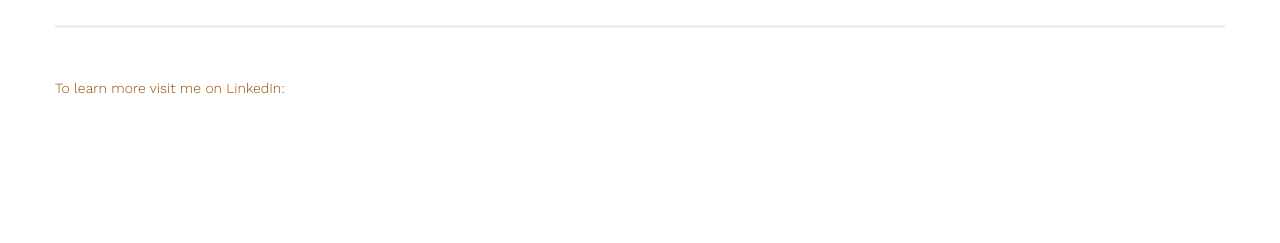
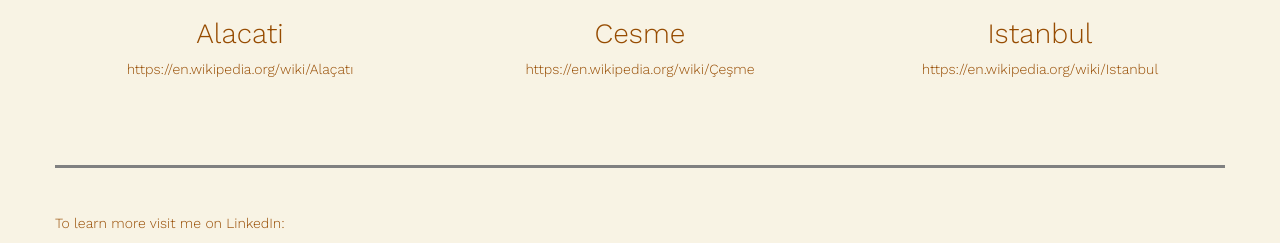
Before and after one commit to GreenGiraffe1/Anatolian-Travels, a PHP site: page / in a window 1280 px wide. Shown: the part 1089-1332 px from the top of the page. Before the commit the page ends 1183 px from the top, so only its background shows below. Run offline with PHP 8.4, Linux system fonts and the light colour scheme; some libraries are stand-ins or nearby versions; some web fonts are replaced.

Commit message:
Set background color & final element spacing

```diff
--- a/css/style.css
+++ b/css/style.css
@@ -8,6 +8,7 @@
     font-weight: 300;
     /*color: #747704;*/
     color: #964b00;
+    background: #f8f3e4;
 
     /*font-family: 'Merriweather', serif;*/
 }
@@ -41,6 +42,7 @@
 hr {
     /*color: gray;*/
     border-width: 3px;
+    border-color: grey;
 }
 
 .img-responsive {
@@ -67,7 +69,8 @@
 }
 
 .featured-annoucer {
-
+    margin-bottom: 2.5em;
+    margin-top: 3.5em;
 }
 em {
     border-width: 3px;
@@ -84,12 +87,24 @@
 }
 
 .social-links p {
-    padding-top: 30px;
+    padding-top: 25px;
 }
 
 .social-links a {
-    padding: 20px;
+    padding: 15px;
 }
+
+.project {
+    margin-bottom: 4em;
+    /*margin-top: 0;*/
+}
+
+.img-rounded {
+    margin-bottom: 0;
+    padding-bottom: 0;
+}
+
+
 
 @media screen and (min-width: 1200px) {
     .container-fluid {
--- a/index.html
+++ b/index.html
@@ -31,7 +31,7 @@
 
             </header>
             <div class="row">
-                <div class="col-md-12">
+                <div class="col-md-12 top-rule">
                     <hr>
                 </div>
 
@@ -69,7 +69,7 @@
 
             </section>
             <section class="row work-examples">
-                <div class="col-md-4 col-sm-6">
+                <article class="col-md-4 col-sm-6 project alacati-prj">
                     <a href="https://en.wikipedia.org/wiki/Alaçatı">
                     <!-- <picture> -->
                         <!-- <source media="(min-width: 1000px)" srcset="images/tropical-hotel-330_large_1x.jpg 1x, images/tropical-hotel-660_large_2x.jpg 2x"> -->
@@ -82,15 +82,15 @@
                         <h3 class="portfolio-name">Alacati</h3>
                         <p class="link-addr">https://en.wikipedia.org/wiki/Alaçatı</p>
                     </a>
-                </div>
-                <div class="col-md-4 col-sm-6">
+                </article>
+                <article class="col-md-4 col-sm-6 project cesme-prj">
                     <a href="https://en.wikipedia.org/wiki/Çeşme">
                         <img class="img-responsive img-rounded" src="images/mountain-roadAlt-500_large_1x.jpg" srcset="images/mountain-roadAlt-500_large_1x.jpg 1x, images/mountain-roadAlt-1000_large_2x.jpg 2x" alt="View of Aegean sea shore on Turkey's Çeşme Peninsula">
                         <h3 class="portfolio-name">Cesme</h3>
                         <p class="link-addr">https://en.wikipedia.org/wiki/Çeşme</p>
                     </a>
-                </div>
-                <div class="col-md-4 col-sm-6">
+                </article>
+                <article class="col-md-4 col-sm-6 project instanbul-prj">
                     <!-- <source media="(min-width: 1000px)" srcset="images/istanbul-mosque-330_large_1x.jpg 1x, images/istanbul-mosque-660_large_2x.jpg 2x"> -->
                     <a href="https://en.wikipedia.org/wiki/Istanbul">
                         <img class="img-responsive img-rounded" src="images/istanbul-mosque-500_large_1x.jpg" srcset="images/istanbul-mosque-500_large_1x.jpg 1x, images/istanbul-mosque-1000_large_2x.jpg 2x" alt="Ortaköy Mosque on the Bosphorus River in Beşiktaş, Istanbul, Turkey">
@@ -98,10 +98,10 @@
                         <p class="link-addr">https://en.wikipedia.org/wiki/Istanbul</p>
                     </a>
 
-                </div>
+                </article>
             </section>
             <div class="row">
-                <div class="col-md-12">
+                <div class="col-md-12 bottom-rule">
                     <hr>
                 </div>
 
@@ -110,7 +110,7 @@
                 <div class="col-md-12 social-links">
 
                     <p>To learn more visit me on LinkedIn: </p>
-                    <a href="https://www.linkedin.com/in/matthewhedlund/">
+                    <a href="https://www.linkedin.com/">
 
                         <span class="brandico-linkedin-rect"></span>
                     </a>
```
